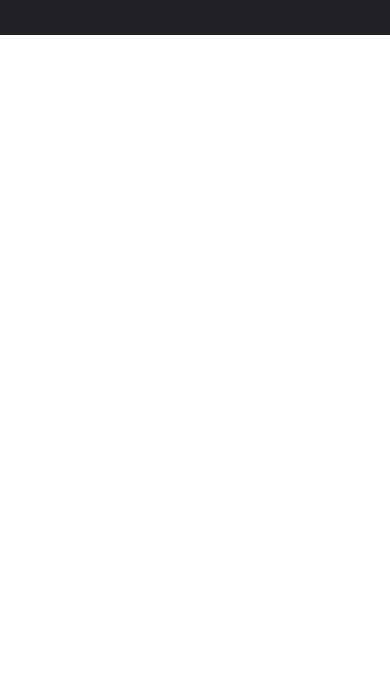
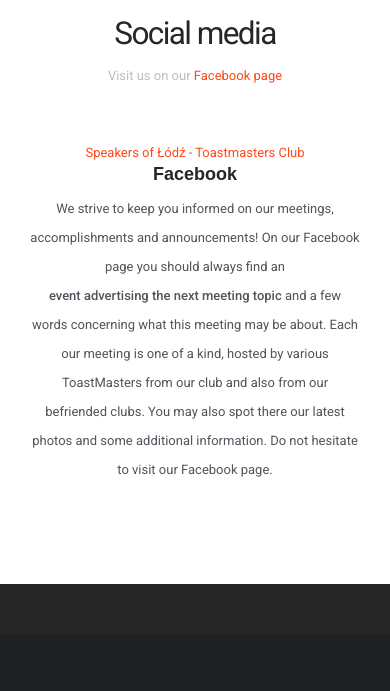
Before and after one commit to xmik/toastmasters-sol-www, a plain HTML site: page index.html in a window 390 px wide. Shown: the part 8721-9412 px from the top of the page. Before the commit the page ends 8756 px from the top, so only its background shows below. Drawn offline with Linux system fonts and the light colour scheme; some packages are replaced by stand-ins of ours; no server answers; a web font is replaced by a local one.

Commit message:
added a facebook widget

```diff
--- a/index.html
+++ b/index.html
@@ -26,6 +26,8 @@
 	<div class="preloader-mask">
 		<div class="preloader"></div>
 	</div>
+	<div id="fb-root"></div>
+	<script async defer crossorigin="anonymous" src="https://connect.facebook.net/en_US/sdk.js#xfbml=1&version=v6.0"></script>
 
 	<section id="hero" class="hero-section bg1 bg-cover window-height light-text">
 		<ul class="socials-nav">
@@ -66,6 +68,7 @@
 							<li class="navigation-item"><a href="#clubofficers" class="navigation-link">Club officers</a></li>
 							<li class="navigation-item"><a href="#gallery" class="navigation-link">Gallery</a></li>
 							<li class="navigation-item"><a href="#meetingvenue" class="navigation-link">Meeting venue</a></li>
+							<li class="navigation-item"><a href="#socialmedia" class="navigation-link">Social media</a></li>
 						</ul>
 					</div>
 				</div>
@@ -568,6 +571,27 @@
 		</div>
 	</section>
 
+	<section id="socialmedia" class="section align-center">
+		<div class="container">
+			<span class="icon section-icon icon-faces-users-04"></span>
+			<h3>Social media</h3>
+			<p class="text-alt">Visit us on our <a href="https://www.facebook.com/speakersoflodz/">Facebook page</a></p>
+			<br />
+			<br />
+
+			<div class="col-sm-6">
+				<div class="fb-page" data-href="https://www.facebook.com/speakersoflodz/" data-tabs="timeline,events,messages" data-width="" data-height="" data-small-header="false" data-adapt-container-width="true" data-hide-cover="false" data-show-facepile="false"><blockquote cite="https://www.facebook.com/speakersoflodz/" class="fb-xfbml-parse-ignore"><a href="https://www.facebook.com/speakersoflodz/">Speakers of Łódź - Toastmasters Club</a></blockquote>
+				</div>
+
+			</div>
+
+			<div class="col-md-6">
+				<h6>Facebook</h6>
+				<p>We strive to keep you informed on our meetings, accomplishments and announcements! On our Facebook page you should always find an <strong>event advertising the next meeting topic</strong> and a few words concerning what this meeting may be about. Each our meeting is one of a kind, hosted by various ToastMasters from our club and also from our befriended clubs. You may also spot there our latest photos and some additional information. Do not hesitate to visit our Facebook page.</p>
+			</div>
+		</div>
+	</section>
+
 	<section class="footer">
 		<div class="container">
 		</div>
```
